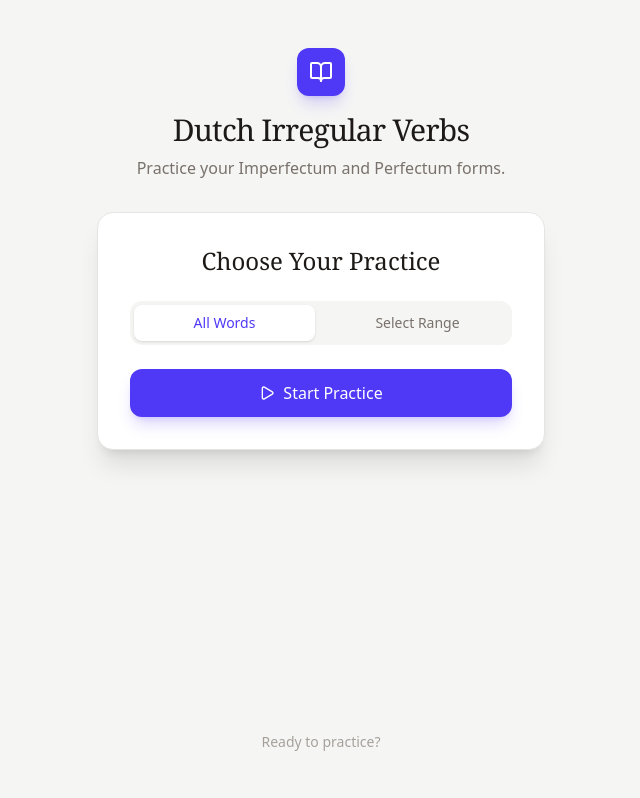
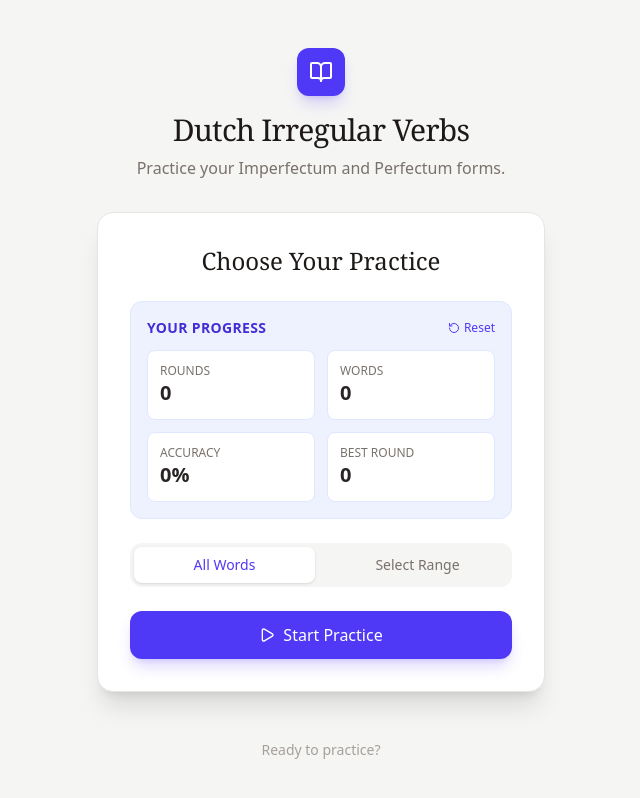
Before and after one commit to Holiney/Dutch, a React (Vite) app: page / in a window 1280 px wide. Shown: the top 798 px of the page, without its empty margins (319-959 px from the left). Built offline with nearby package versions, Linux system fonts and the light colour scheme.

Commit message:
Add persistent learning progress tracking

```diff
--- a/src/App.tsx
+++ b/src/App.tsx
@@ -5,22 +5,91 @@
 
 import { useState } from 'react';
 import { Verb } from './data/verbs';
-import { RoundResult } from './types';
+import { RoundResult, LearningProgress } from './types';
 import Flashcard from './components/Flashcard';
 import Menu from './components/Menu';
 import Summary from './components/Summary';
 import { BookOpen, ArrowLeft } from 'lucide-react';
+
+const PROGRESS_STORAGE_KEY = 'dutch_irregular_verbs_progress_v1';
+
+const emptyProgress: LearningProgress = {
+  roundsCompleted: 0,
+  verbsPracticed: 0,
+  fullyCorrect: 0,
+  answerAccuracy: 0,
+  bestRoundScore: 0,
+};
+
+function loadProgress(): LearningProgress {
+  if (typeof window === 'undefined') return emptyProgress;
+
+  const raw = window.localStorage.getItem(PROGRESS_STORAGE_KEY);
+  if (!raw) return emptyProgress;
+
+  try {
+    const parsed = JSON.parse(raw) as LearningProgress;
+    return {
+      roundsCompleted: parsed.roundsCompleted ?? 0,
+      verbsPracticed: parsed.verbsPracticed ?? 0,
+      fullyCorrect: parsed.fullyCorrect ?? 0,
+      answerAccuracy: parsed.answerAccuracy ?? 0,
+      bestRoundScore: parsed.bestRoundScore ?? 0,
+    };
+  } catch {
+    return emptyProgress;
+  }
+}
+
+function saveProgress(progress: LearningProgress) {
+  if (typeof window === 'undefined') return;
+  window.localStorage.setItem(PROGRESS_STORAGE_KEY, JSON.stringify(progress));
+}
+
+function shuffleVerbs(items: Verb[]): Verb[] {
+  const shuffled = [...items];
+
+  for (let i = shuffled.length - 1; i > 0; i--) {
+    const j = Math.floor(Math.random() * (i + 1));
+    [shuffled[i], shuffled[j]] = [shuffled[j], shuffled[i]];
+  }
+
+  return shuffled;
+}
+
+function calculateUpdatedProgress(
+  currentProgress: LearningProgress,
+  roundResults: RoundResult[],
+): LearningProgress {
+  const roundCorrect = roundResults.filter(
+    (result) => result.imperfectStatus === 'correct' && result.perfectStatus === 'correct',
+  ).length;
+
+  const newRoundsCompleted = currentProgress.roundsCompleted + 1;
+  const newVerbsPracticed = currentProgress.verbsPracticed + roundResults.length;
+  const newFullyCorrect = currentProgress.fullyCorrect + roundCorrect;
+  const newAnswerAccuracy =
+    newVerbsPracticed === 0 ? 0 : Math.round((newFullyCorrect / newVerbsPracticed) * 100);
+
+  return {
+    roundsCompleted: newRoundsCompleted,
+    verbsPracticed: newVerbsPracticed,
+    fullyCorrect: newFullyCorrect,
+    answerAccuracy: newAnswerAccuracy,
+    bestRoundScore: Math.max(currentProgress.bestRoundScore, roundCorrect),
+  };
+}
 
 export default function App() {
   const [gameState, setGameState] = useState<'menu' | 'playing' | 'summary'>('menu');
   const [gameQueue, setGameQueue] = useState<Verb[]>([]);
   const [results, setResults] = useState<RoundResult[]>([]);
   const [initialRoundVerbs, setInitialRoundVerbs] = useState<Verb[]>([]);
+  const [progress, setProgress] = useState<LearningProgress>(loadProgress);
 
   const handleStart = (selectedVerbs: Verb[]) => {
-    // Shuffle the selected verbs
-    const shuffled = [...selectedVerbs].sort(() => Math.random() - 0.5);
-    setInitialRoundVerbs(selectedVerbs); // Store original selection for restart
+    const shuffled = shuffleVerbs(selectedVerbs);
+    setInitialRoundVerbs(selectedVerbs);
     setGameQueue(shuffled);
     setResults([]);
     setGameState('playing');
@@ -31,13 +100,16 @@
   };
 
   const handleCardResult = (result: RoundResult) => {
-    setResults(prev => [...prev, result]);
+    const updatedResults = [...results, result];
+    setResults(updatedResults);
 
-    // Remove the current verb from the queue (it's always the first one)
     const newQueue = gameQueue.slice(1);
     setGameQueue(newQueue);
 
     if (newQueue.length === 0) {
+      const updatedProgress = calculateUpdatedProgress(progress, updatedResults);
+      setProgress(updatedProgress);
+      saveProgress(updatedProgress);
       setGameState('summary');
     }
   };
@@ -46,6 +118,11 @@
     setGameState('menu');
     setGameQueue([]);
     setResults([]);
+  };
+
+  const handleResetProgress = () => {
+    setProgress(emptyProgress);
+    saveProgress(emptyProgress);
   };
 
   const currentVerb = gameQueue[0];
@@ -68,47 +145,26 @@
         <div className="inline-flex items-center justify-center w-12 h-12 rounded-xl bg-indigo-600 text-white mb-4 shadow-lg shadow-indigo-600/20">
           <BookOpen className="w-6 h-6" />
         </div>
-        <h1 className="text-3xl font-serif font-medium tracking-tight text-stone-900">
-          Dutch Irregular Verbs
-        </h1>
+        <h1 className="text-3xl font-serif font-medium tracking-tight text-stone-900">Dutch Irregular Verbs</h1>
         {gameState === 'menu' && (
-          <p className="text-stone-500 max-w-md mx-auto">
-            Practice your Imperfectum and Perfectum forms.
-          </p>
+          <p className="text-stone-500 max-w-md mx-auto">Practice your Imperfectum and Perfectum forms.</p>
         )}
       </header>
 
       <main className="w-full max-w-2xl">
-        {gameState === 'menu' && (
-          <Menu onStart={handleStart} />
-        )}
+        {gameState === 'menu' && <Menu onStart={handleStart} progress={progress} onResetProgress={handleResetProgress} />}
 
         {gameState === 'playing' && currentVerb && (
-          <Flashcard
-            verb={currentVerb}
-            currentIndex={currentIndex}
-            totalCount={totalRoundCount}
-            onNext={handleCardResult}
-          />
+          <Flashcard verb={currentVerb} currentIndex={currentIndex} totalCount={totalRoundCount} onNext={handleCardResult} />
         )}
 
         {gameState === 'summary' && (
-          <Summary
-            results={results}
-            onRestart={handleRestart}
-            onHome={handleBackToMenu}
-          />
+          <Summary results={results} progress={progress} onRestart={handleRestart} onHome={handleBackToMenu} />
         )}
       </main>
 
       <footer className="mt-auto pt-12 text-center text-stone-400 text-sm">
-        {gameState === 'menu' ? (
-          <p>Ready to practice?</p>
-        ) : (
-          <p>
-            {gameState === 'playing' ? 'Keep going!' : 'Well done!'}
-          </p>
-        )}
+        {gameState === 'menu' ? <p>Ready to practice?</p> : <p>{gameState === 'playing' ? 'Keep going!' : 'Well done!'}</p>}
       </footer>
     </div>
   );
--- a/src/components/Flashcard.tsx
+++ b/src/components/Flashcard.tsx
@@ -20,12 +20,14 @@
   const [isFlipped, setIsFlipped] = useState(false);
   const [imperfectInput, setImperfectInput] = useState('');
   const [perfectInput, setPerfectInput] = useState('');
+  const [showHint, setShowHint] = useState(false);
 
   // Reset state when verb changes
   useEffect(() => {
     setIsFlipped(false);
     setImperfectInput('');
     setPerfectInput('');
+    setShowHint(false);
   }, [verb]);
 
   const handleFlip = () => {
@@ -87,6 +89,8 @@
     });
   };
 
+  const canCheck = imperfectInput.trim().length > 0 || perfectInput.trim().length > 0;
+
   const getStatusColor = (status: AnswerStatus) => {
     switch (status) {
       case 'correct': return 'text-green-300';
@@ -143,12 +147,25 @@
                 <h2 className="text-5xl font-serif font-medium text-stone-800 mb-2">
                   {verb.infinitive}
                 </h2>
-                <p className="text-stone-500 text-sm font-medium">
-                  {verb.translation}
-                </p>
+                {showHint ? (
+                  <p className="text-stone-500 text-sm font-medium">{verb.translation}</p>
+                ) : (
+                  <p className="text-stone-400 text-xs font-medium uppercase tracking-wide">Translation hidden</p>
+                )}
               </div>
 
               <div className="w-full space-y-4">
+                <button
+                  type="button"
+                  onClick={(e) => {
+                    e.stopPropagation();
+                    setShowHint((prev) => !prev);
+                  }}
+                  className="text-xs px-3 py-1 rounded-full bg-stone-100 text-stone-600 hover:bg-stone-200 transition-colors"
+                >
+                  {showHint ? 'Hide translation' : 'Show translation'}
+                </button>
+
                 <div className="space-y-1">
                   <label className="text-xs font-medium text-stone-500 uppercase tracking-wide ml-1">
                     Imperfectum
@@ -157,6 +174,12 @@
                     type="text"
                     value={imperfectInput}
                     onChange={(e) => setImperfectInput(e.target.value)}
+                    onKeyDown={(e) => {
+                      if (e.key === 'Enter' && canCheck) {
+                        e.preventDefault();
+                        handleFlip();
+                      }
+                    }}
                     placeholder="deed / deden"
                     className="w-full bg-stone-50 border border-stone-200 rounded-lg px-4 py-3 text-stone-800 focus:outline-none focus:ring-2 focus:ring-indigo-500/20 focus:border-indigo-500 transition-all"
                   />
@@ -169,6 +192,12 @@
                     type="text"
                     value={perfectInput}
                     onChange={(e) => setPerfectInput(e.target.value)}
+                    onKeyDown={(e) => {
+                      if (e.key === 'Enter' && canCheck) {
+                        e.preventDefault();
+                        handleFlip();
+                      }
+                    }}
                     placeholder="(hebben) gedaan"
                     className="w-full bg-stone-50 border border-stone-200 rounded-lg px-4 py-3 text-stone-800 focus:outline-none focus:ring-2 focus:ring-indigo-500/20 focus:border-indigo-500 transition-all"
                   />
@@ -179,7 +208,8 @@
             <div className="w-full flex justify-center pt-4">
               <button
                 onClick={handleFlip}
-                className="flex items-center gap-2 px-6 py-2 bg-stone-900 text-white rounded-full hover:bg-stone-800 transition-colors text-sm font-medium"
+                disabled={!canCheck}
+                className="flex items-center gap-2 px-6 py-2 bg-stone-900 disabled:bg-stone-300 disabled:cursor-not-allowed text-white rounded-full hover:bg-stone-800 transition-colors text-sm font-medium"
               >
                 <Check className="w-4 h-4" />
                 Check Answer
--- a/src/components/Menu.tsx
+++ b/src/components/Menu.tsx
@@ -1,12 +1,15 @@
 import { useState } from 'react';
 import { verbs } from '../data/verbs';
-import { Play, ListFilter } from 'lucide-react';
+import { LearningProgress } from '../types';
+import { Play, ListFilter, RotateCcw } from 'lucide-react';
 
 interface MenuProps {
   onStart: (selectedVerbs: typeof verbs) => void;
+  progress: LearningProgress;
+  onResetProgress: () => void;
 }
 
-export default function Menu({ onStart }: MenuProps) {
+export default function Menu({ onStart, progress, onResetProgress }: MenuProps) {
   const [mode, setMode] = useState<'all' | 'range'>('all');
   const [startIndex, setStartIndex] = useState(0);
   const [endIndex, setEndIndex] = useState(verbs.length - 1);
@@ -15,7 +18,6 @@
     if (mode === 'all') {
       onStart(verbs);
     } else {
-      // Ensure start is before end
       const start = Math.min(startIndex, endIndex);
       const end = Math.max(startIndex, endIndex);
       const selected = verbs.slice(start, end + 1);
@@ -25,19 +27,47 @@
 
   return (
     <div className="w-full max-w-md mx-auto bg-white rounded-2xl shadow-xl p-8 border border-stone-200">
-      <h2 className="text-2xl font-serif font-medium text-stone-900 mb-6 text-center">
-        Choose Your Practice
-      </h2>
+      <h2 className="text-2xl font-serif font-medium text-stone-900 mb-6 text-center">Choose Your Practice</h2>
 
       <div className="space-y-6">
-        {/* Mode Selection */}
+        <div className="rounded-xl border border-indigo-100 bg-indigo-50 p-4">
+          <div className="flex items-center justify-between mb-3">
+            <h3 className="text-sm font-semibold uppercase tracking-wide text-indigo-700">Your Progress</h3>
+            <button
+              type="button"
+              onClick={onResetProgress}
+              className="inline-flex items-center gap-1 text-xs text-indigo-600 hover:text-indigo-800"
+            >
+              <RotateCcw className="w-3 h-3" />
+              Reset
+            </button>
+          </div>
+
+          <div className="grid grid-cols-2 gap-3 text-sm">
+            <div className="bg-white rounded-lg p-3 border border-indigo-100">
+              <p className="text-stone-500 text-xs uppercase">Rounds</p>
+              <p className="text-xl font-semibold text-stone-800">{progress.roundsCompleted}</p>
+            </div>
+            <div className="bg-white rounded-lg p-3 border border-indigo-100">
+              <p className="text-stone-500 text-xs uppercase">Words</p>
+              <p className="text-xl font-semibold text-stone-800">{progress.verbsPracticed}</p>
+            </div>
+            <div className="bg-white rounded-lg p-3 border border-indigo-100">
+              <p className="text-stone-500 text-xs uppercase">Accuracy</p>
+              <p className="text-xl font-semibold text-stone-800">{progress.answerAccuracy}%</p>
+            </div>
+            <div className="bg-white rounded-lg p-3 border border-indigo-100">
+              <p className="text-stone-500 text-xs uppercase">Best Round</p>
+              <p className="text-xl font-semibold text-stone-800">{progress.bestRoundScore}</p>
+            </div>
+          </div>
+        </div>
+
         <div className="grid grid-cols-2 gap-3 p-1 bg-stone-100 rounded-xl">
           <button
             onClick={() => setMode('all')}
             className={`py-2 px-4 rounded-lg text-sm font-medium transition-all ${
-              mode === 'all'
-                ? 'bg-white text-indigo-600 shadow-sm'
-                : 'text-stone-500 hover:text-stone-700'
+              mode === 'all' ? 'bg-white text-indigo-600 shadow-sm' : 'text-stone-500 hover:text-stone-700'
             }`}
           >
             All Words
@@ -45,22 +75,17 @@
           <button
             onClick={() => setMode('range')}
             className={`py-2 px-4 rounded-lg text-sm font-medium transition-all ${
-              mode === 'range'
-                ? 'bg-white text-indigo-600 shadow-sm'
-                : 'text-stone-500 hover:text-stone-700'
+              mode === 'range' ? 'bg-white text-indigo-600 shadow-sm' : 'text-stone-500 hover:text-stone-700'
             }`}
           >
             Select Range
           </button>
         </div>
 
-        {/* Range Selection Controls */}
         {mode === 'range' && (
           <div className="space-y-4 animate-in fade-in slide-in-from-top-2 duration-200">
             <div className="space-y-2">
-              <label className="text-xs font-medium text-stone-500 uppercase tracking-wide ml-1">
-                Start Word
-              </label>
+              <label className="text-xs font-medium text-stone-500 uppercase tracking-wide ml-1">Start Word</label>
               <select
                 value={startIndex}
                 onChange={(e) => setStartIndex(Number(e.target.value))}
@@ -75,9 +100,7 @@
             </div>
 
             <div className="space-y-2">
-              <label className="text-xs font-medium text-stone-500 uppercase tracking-wide ml-1">
-                End Word
-              </label>
+              <label className="text-xs font-medium text-stone-500 uppercase tracking-wide ml-1">End Word</label>
               <select
                 value={endIndex}
                 onChange={(e) => setEndIndex(Number(e.target.value))}
@@ -100,7 +123,6 @@
           </div>
         )}
 
-        {/* Start Button */}
         <button
           onClick={handleStart}
           className="w-full flex items-center justify-center gap-2 px-6 py-3 bg-indigo-600 text-white rounded-xl hover:bg-indigo-700 transition-colors font-medium shadow-lg shadow-indigo-600/20"
--- a/src/components/Summary.tsx
+++ b/src/components/Summary.tsx
@@ -1,26 +1,30 @@
-import { RoundResult } from '../types';
+import { RoundResult, LearningProgress } from '../types';
 import { RefreshCw, Home, Check, X, AlertCircle } from 'lucide-react';
 
 interface SummaryProps {
   results: RoundResult[];
+  progress: LearningProgress;
   onRestart: () => void;
   onHome: () => void;
 }
 
-export default function Summary({ results, onRestart, onHome }: SummaryProps) {
+export default function Summary({ results, progress, onRestart, onHome }: SummaryProps) {
   const correctCount = results.filter(
-    r => r.imperfectStatus === 'correct' && r.perfectStatus === 'correct'
+    (r) => r.imperfectStatus === 'correct' && r.perfectStatus === 'correct',
   ).length;
 
   const mistakes = results.filter(
-    r => r.imperfectStatus !== 'correct' || r.perfectStatus !== 'correct'
+    (r) => r.imperfectStatus !== 'correct' || r.perfectStatus !== 'correct',
   );
 
   const getStatusIcon = (status: 'correct' | 'warning' | 'incorrect') => {
     switch (status) {
-      case 'correct': return <Check className="w-4 h-4 text-green-500" />;
-      case 'warning': return <AlertCircle className="w-4 h-4 text-orange-500" />;
-      case 'incorrect': return <X className="w-4 h-4 text-red-500" />;
+      case 'correct':
+        return <Check className="w-4 h-4 text-green-500" />;
+      case 'warning':
+        return <AlertCircle className="w-4 h-4 text-orange-500" />;
+      case 'incorrect':
+        return <X className="w-4 h-4 text-red-500" />;
     }
   };
 
@@ -29,16 +33,37 @@
       <div className="bg-indigo-600 p-8 text-center text-white">
         <h2 className="text-3xl font-serif font-medium mb-2">Round Complete!</h2>
         <p className="text-indigo-100">
-          You got <span className="font-bold text-white text-xl">{correctCount}</span> out of <span className="font-bold text-white text-xl">{results.length}</span> correct
+          You got <span className="font-bold text-white text-xl">{correctCount}</span> out of{' '}
+          <span className="font-bold text-white text-xl">{results.length}</span> correct
         </p>
       </div>
 
       <div className="p-8">
+        <div className="mb-8 rounded-xl border border-stone-200 bg-stone-50 p-4">
+          <h3 className="text-sm uppercase tracking-wide text-stone-500 mb-3">Overall progress</h3>
+          <div className="grid grid-cols-2 md:grid-cols-4 gap-3 text-sm">
+            <div className="bg-white rounded-lg p-3 border border-stone-200">
+              <p className="text-stone-500 text-xs uppercase">Rounds</p>
+              <p className="text-lg font-semibold text-stone-800">{progress.roundsCompleted}</p>
+            </div>
+            <div className="bg-white rounded-lg p-3 border border-stone-200">
+              <p className="text-stone-500 text-xs uppercase">Words</p>
+              <p className="text-lg font-semibold text-stone-800">{progress.verbsPracticed}</p>
+            </div>
+            <div className="bg-white rounded-lg p-3 border border-stone-200">
+              <p className="text-stone-500 text-xs uppercase">Accuracy</p>
+              <p className="text-lg font-semibold text-stone-800">{progress.answerAccuracy}%</p>
+            </div>
+            <div className="bg-white rounded-lg p-3 border border-stone-200">
+              <p className="text-stone-500 text-xs uppercase">Best Round</p>
+              <p className="text-lg font-semibold text-stone-800">{progress.bestRoundScore}</p>
+            </div>
+          </div>
+        </div>
+
         {mistakes.length > 0 ? (
           <div className="space-y-6">
-            <h3 className="text-lg font-medium text-stone-900 border-b border-stone-200 pb-2">
-              Review Mistakes
-            </h3>
+            <h3 className="text-lg font-medium text-stone-900 border-b border-stone-200 pb-2">Review Mistakes</h3>
 
             <div className="grid gap-4">
               {mistakes.map((result, idx) => (
@@ -51,12 +76,23 @@
                   </div>
 
                   <div className="grid grid-cols-1 md:grid-cols-2 gap-4">
-                    {/* Imperfectum Review */}
-                    <div className={`p-3 rounded-lg ${result.imperfectStatus !== 'correct' ? 'bg-red-50 border border-red-100' : 'bg-white border border-stone-100'}`}>
+                    <div
+                      className={`p-3 rounded-lg ${
+                        result.imperfectStatus !== 'correct'
+                          ? 'bg-red-50 border border-red-100'
+                          : 'bg-white border border-stone-100'
+                      }`}
+                    >
                       <p className="text-xs uppercase tracking-wide text-stone-400 mb-1">Imperfectum</p>
                       <div className="flex items-center gap-2 mb-1">
-                        <span className={result.imperfectStatus !== 'correct' ? 'line-through text-stone-400' : 'text-stone-800'}>
-                          {result.userImperfect || "—"}
+                        <span
+                          className={
+                            result.imperfectStatus !== 'correct'
+                              ? 'line-through text-stone-400'
+                              : 'text-stone-800'
+                          }
+                        >
+                          {result.userImperfect || '—'}
                         </span>
                         {getStatusIcon(result.imperfectStatus)}
                       </div>
@@ -65,12 +101,23 @@
                       )}
                     </div>
 
-                    {/* Perfectum Review */}
-                    <div className={`p-3 rounded-lg ${result.perfectStatus !== 'correct' ? 'bg-red-50 border border-red-100' : 'bg-white border border-stone-100'}`}>
+                    <div
+                      className={`p-3 rounded-lg ${
+                        result.perfectStatus !== 'correct'
+                          ? 'bg-red-50 border border-red-100'
+                          : 'bg-white border border-stone-100'
+                      }`}
+                    >
                       <p className="text-xs uppercase tracking-wide text-stone-400 mb-1">Perfectum</p>
                       <div className="flex items-center gap-2 mb-1">
-                        <span className={result.perfectStatus !== 'correct' ? 'line-through text-stone-400' : 'text-stone-800'}>
-                          {result.userPerfect || "—"}
+                        <span
+                          className={
+                            result.perfectStatus !== 'correct'
+                              ? 'line-through text-stone-400'
+                              : 'text-stone-800'
+                          }
+                        >
+                          {result.userPerfect || '—'}
                         </span>
                         {getStatusIcon(result.perfectStatus)}
                       </div>
```
Also changed, not shown: src/types.ts (+8 -0 lines), 2 other files (tests, documents, lock files or other folders).
